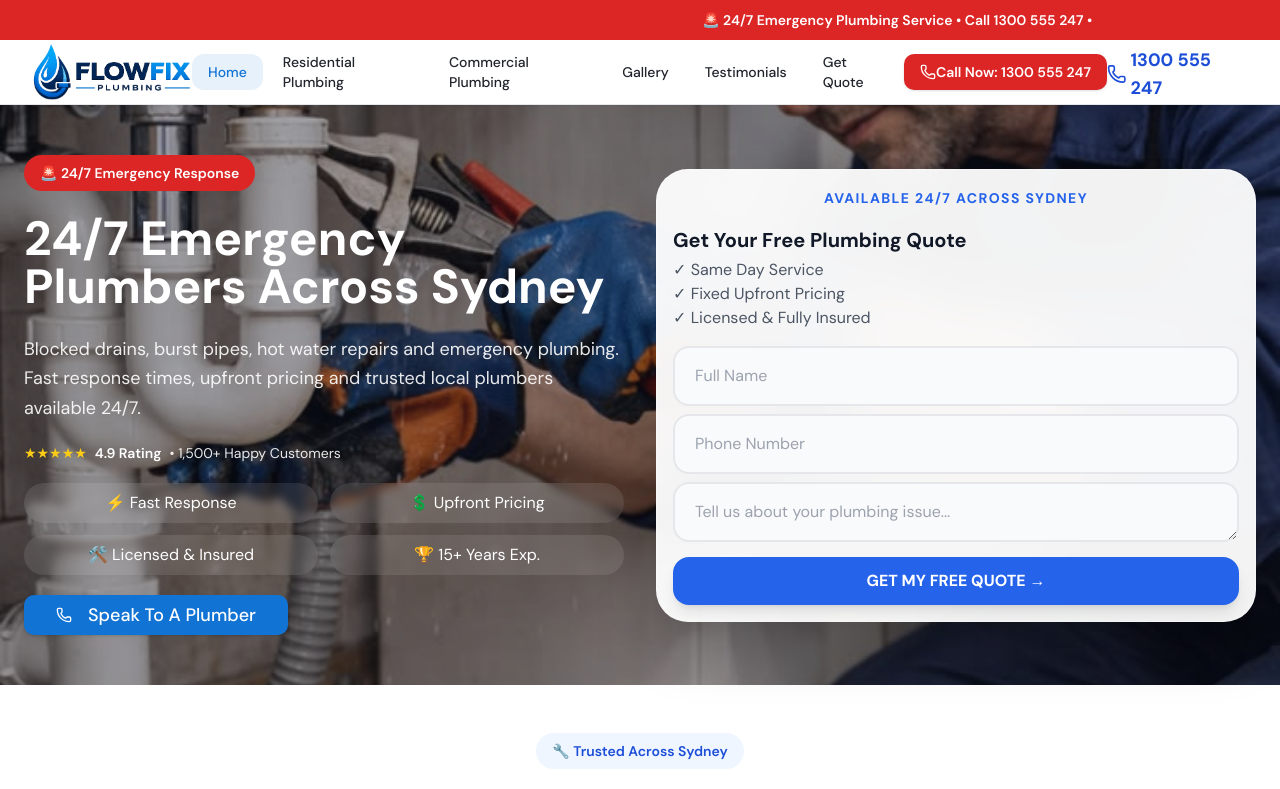
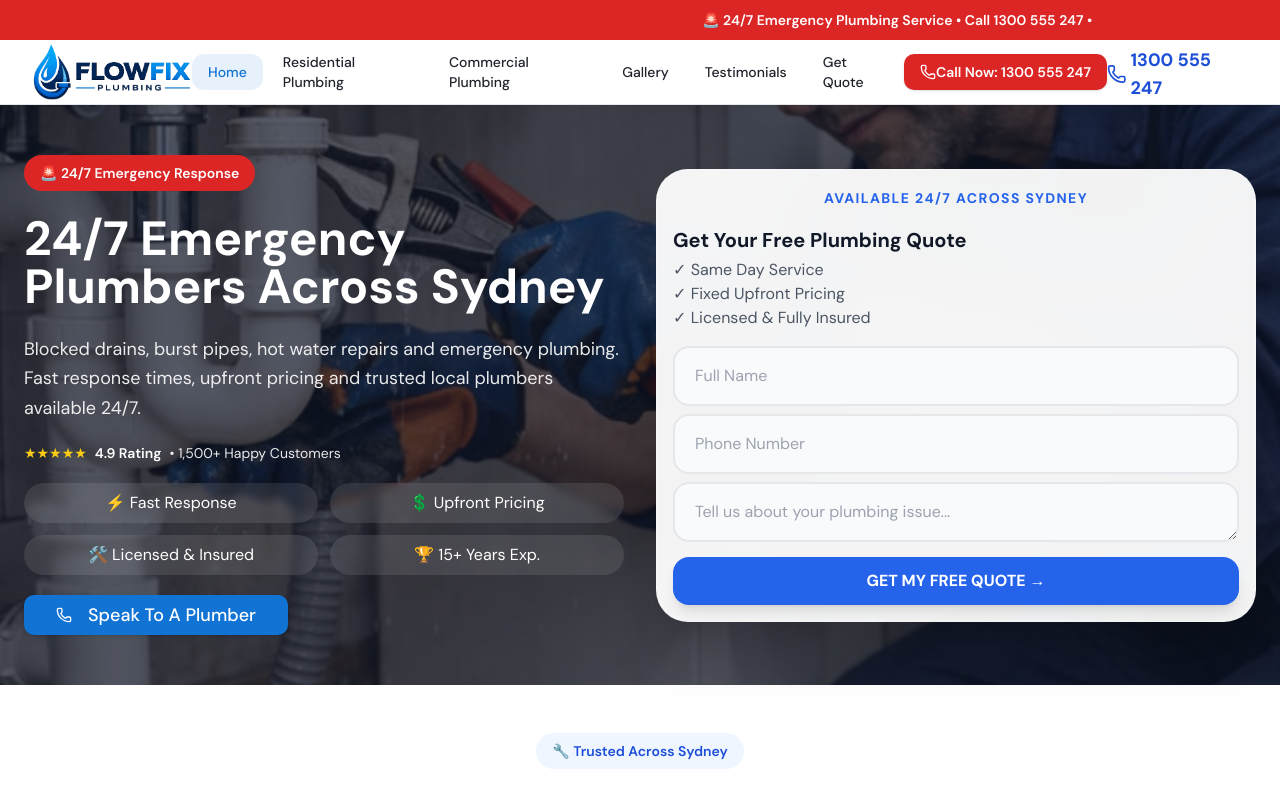
Before and after one commit to gopremiumstudio/flowfix-plumbing-demo, a React (Vite) app: page / in a window 1280 px wide. Shown: the top 789 px of the page. Built offline with nearby package versions, Linux system fonts and the light colour scheme.

Commit message:
Adjust hero overlay

```diff
--- a/src/pages/HomePage.jsx
+++ b/src/pages/HomePage.jsx
@@ -159,7 +159,7 @@ variant: 'default'
   fetchPriority="high"
   className="w-full h-full object-cover"
 />
-            <div className="absolute inset-0 z-0 bg-slate-900/40"></div>
+            <div className="absolute inset-0 z-0 bg-slate-900/70"></div>
           </div>
 
           <div className="relative z-10 max-w-7xl mx-auto px-4 sm:px-6 py-6 lg:py-4">
```
